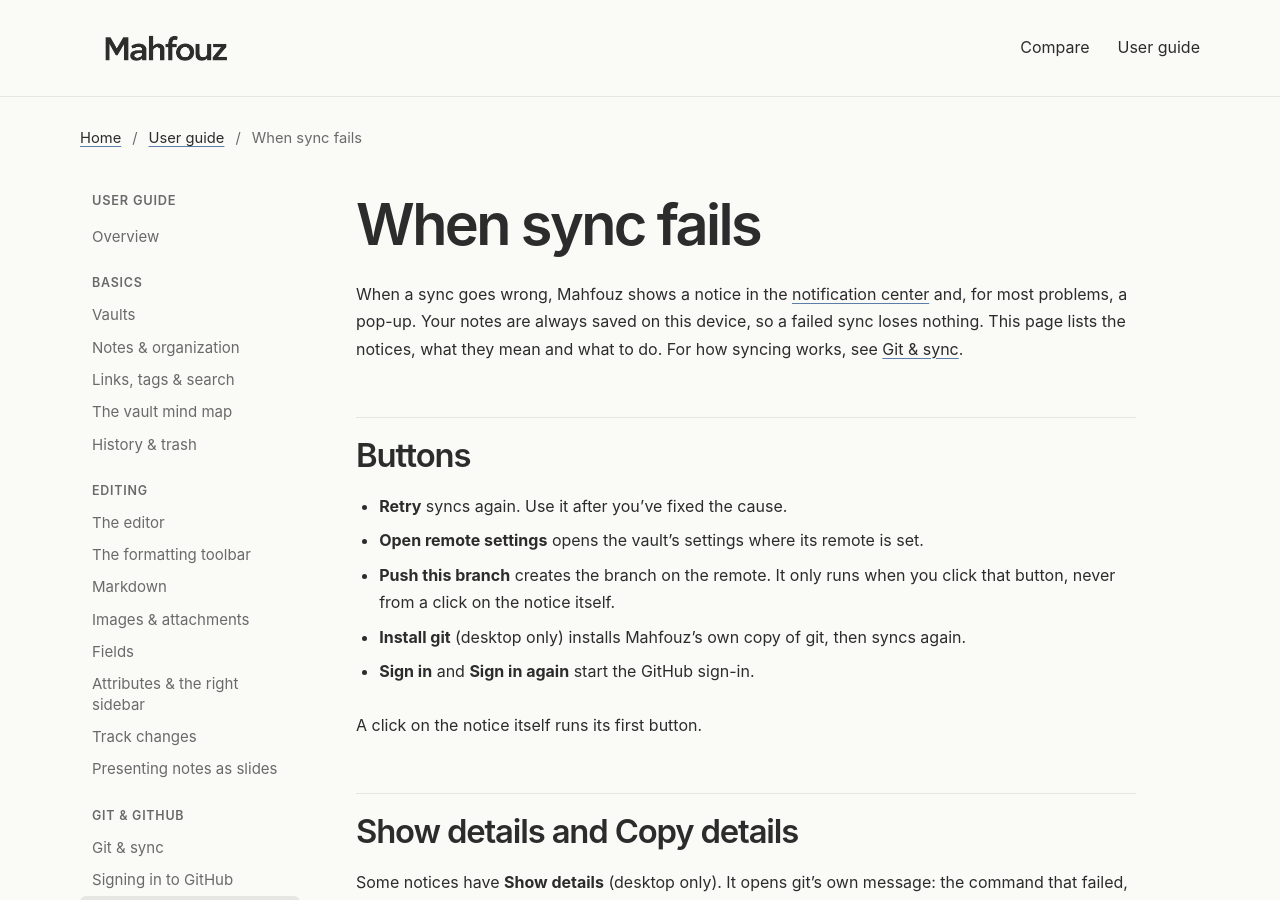
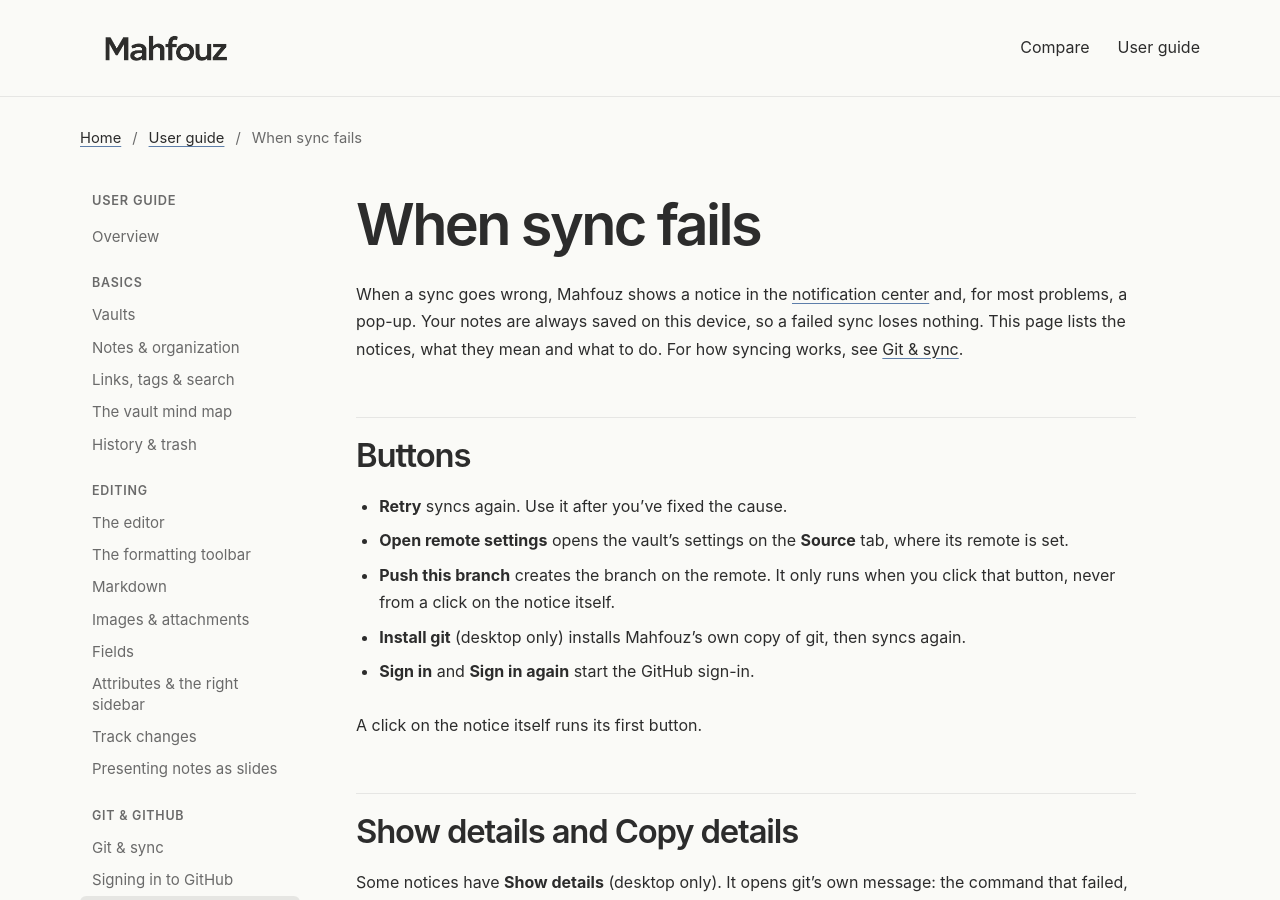
Before and after one commit to mahfouz-app/docs, a Jekyll site: the page built from guide/when-sync-fails.md, in a window 1280 px wide and 900 px high. Built offline with Jekyll 4.4.1, drawn with Linux system fonts in a browser that asks for light colours.

Commit message:
docs(guide): name the Source tab
Co-Authored-By: Claude Opus 5.5 <noreply@anthropic.com>

```diff
--- a/guide/when-sync-fails.md
+++ b/guide/when-sync-fails.md
@@ -10,7 +10,7 @@ When a sync goes wrong, Mahfouz shows a notice in the [notification center](/gui
 ## Buttons
 
 - **Retry** syncs again. Use it after you've fixed the cause.
-- **Open remote settings** opens the vault's settings where its remote is set.
+- **Open remote settings** opens the vault's settings on the **Source** tab, where its remote is set.
 - **Push this branch** creates the branch on the remote. It only runs when you click that button, never from a click on the notice itself.
 - **Install git** (desktop only) installs Mahfouz's own copy of git, then syncs again.
 - **Sign in** and **Sign in again** start the GitHub sign-in.
```
